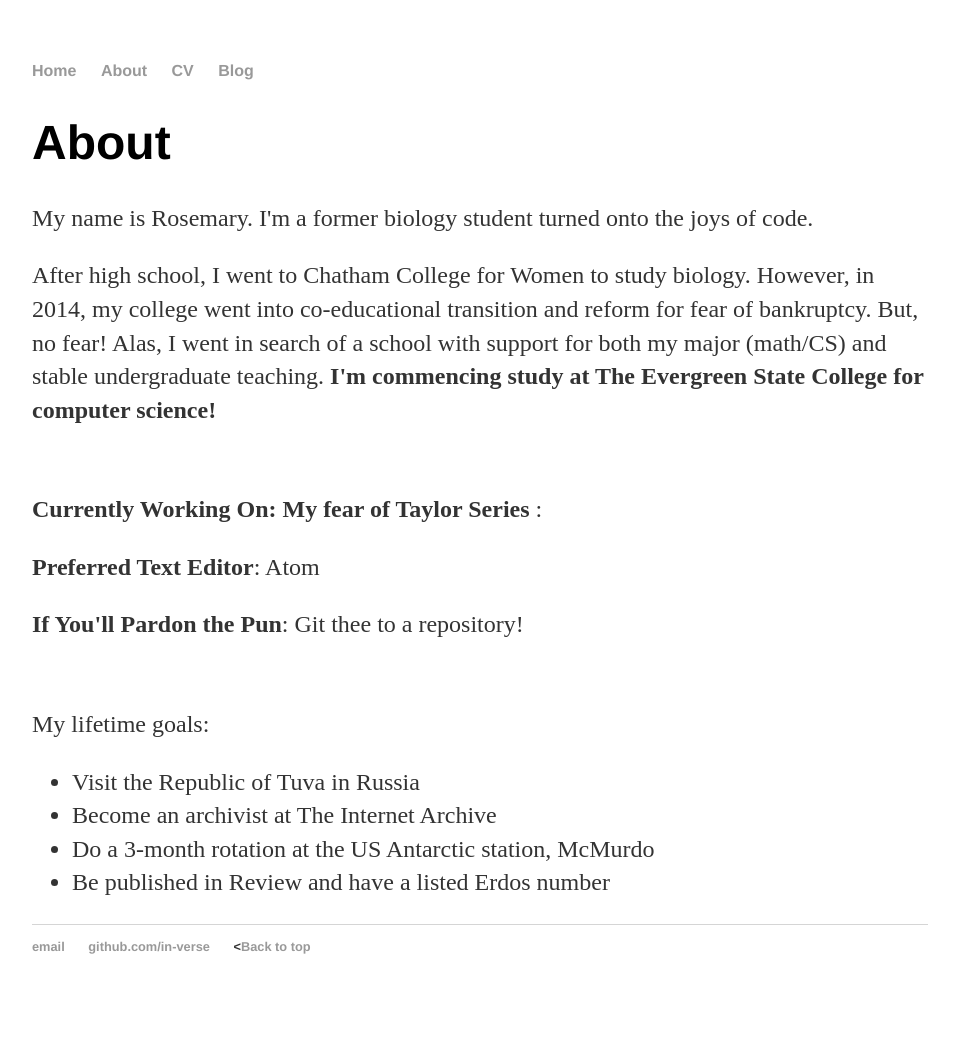
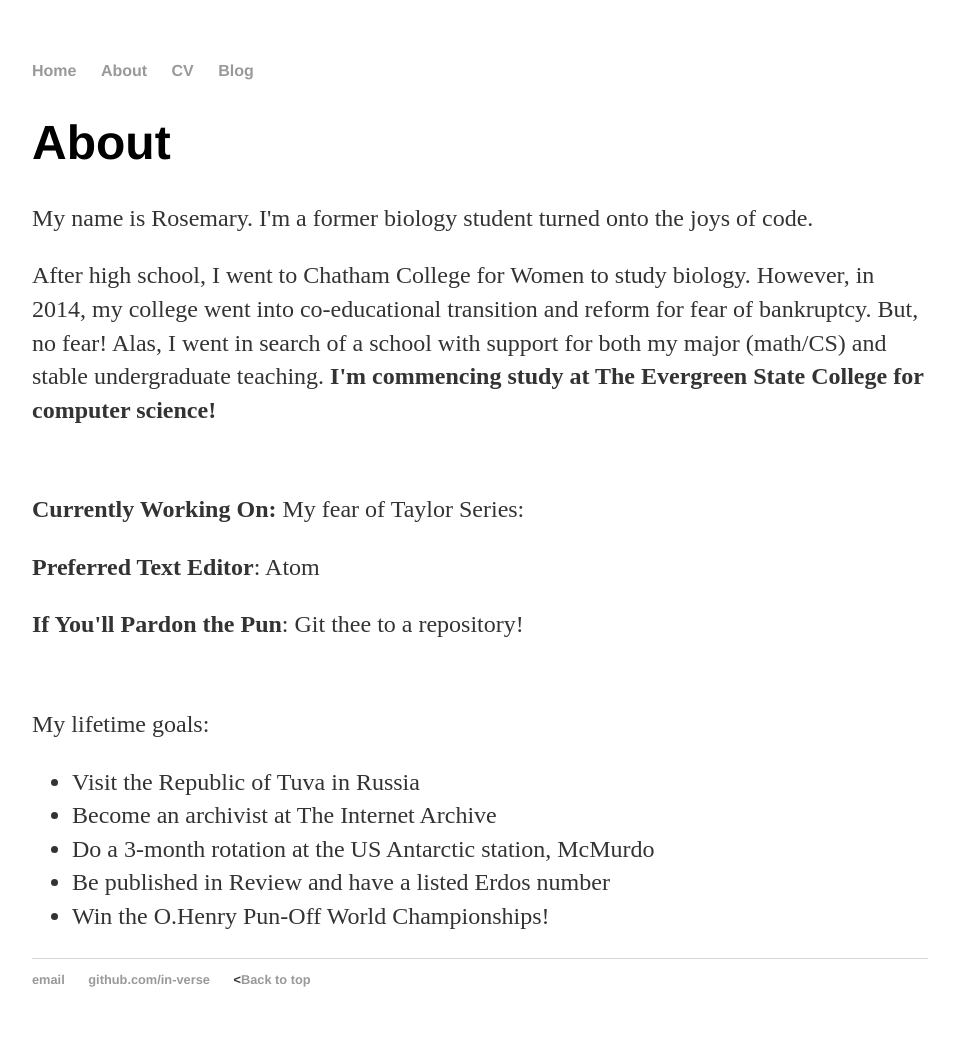
Before and after one commit to In-Verse/in-verse.github.io, a Jekyll site: the page built from about/index.html, in a window 1280 px wide. Shown: the whole page, without its empty margins (160-1119 px from the left). Built offline with Jekyll 4.4.1, drawn with Linux system fonts in a browser that asks for light colours; before the commit the page ends 1016 px from its top, so only the background shows below that; some of the changed lines change nothing that is shown.

Commit message:
Update index.html

```diff
--- a/about/index.html
+++ b/about/index.html
@@ -1,15 +1,16 @@
 ---
 layout: default
-title: About Rosemary
+title: About Me
 ---
+<!--- Create class "about" </--->
 <div class="about">
 	<h1>About</h1>
 		<p>My name is Rosemary. I'm a former biology student turned onto the joys of code.</p>
 		<p>After high school, I went to Chatham College for Women to study biology. However, in 2014, my college went into co-educational transition and reform for fear of bankruptcy. But, no fear!
 		Alas, I went in search of a school with support for both my major (math/CS) and stable undergraduate teaching.
-		<b>I'm commencing study at The Evergreen State College for computer science!</b></p>
+		<strong>I'm commencing study at The Evergreen State College for computer science!</strong></p>
 		<br>
-		<p><b>Currently Working On: My fear of Taylor Series </b>: </p>
+		<p><b>Currently Working On:</b> My fear of Taylor Series: </p>
 		<p><b>Preferred Text Editor</b>: Atom</p>
 		<p><b>If You'll Pardon the Pun</b>: Git thee to a repository!</p>
 		<br>
@@ -19,5 +20,6 @@
 				<li>Become an archivist at The Internet Archive</li>
 				<li>Do a 3-month rotation at the US Antarctic station, McMurdo</li>
 				<li>Be published in Review and have a listed <ahref="http://www.ams.org/mathscinet/collaborationDistance.html">Erdos number</a></li>
-				</ul>
-		</div>
+				<li>Win the O.Henry Pun-Off World Championships!</li>
+			</ul>
+</div>
```
